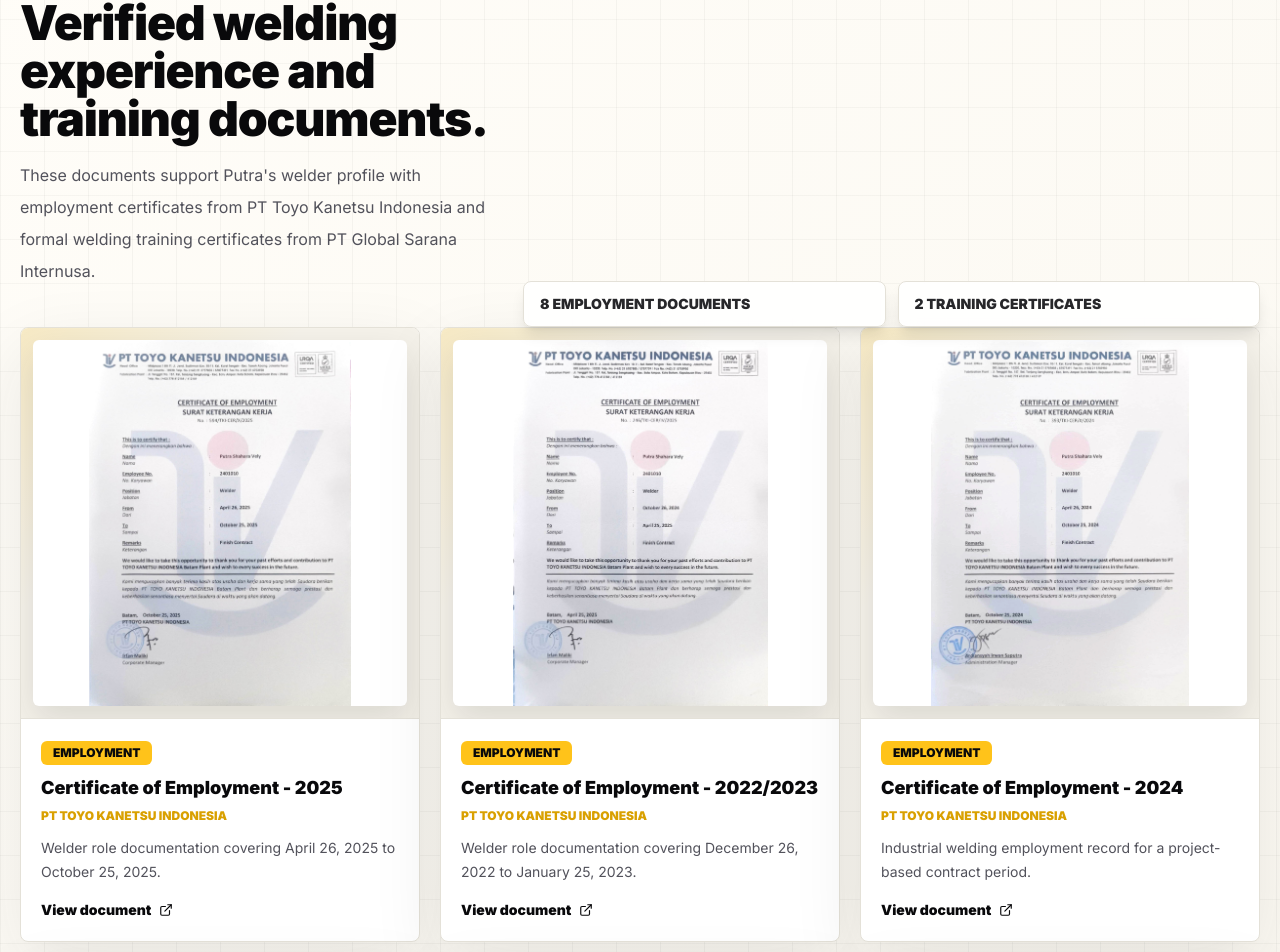
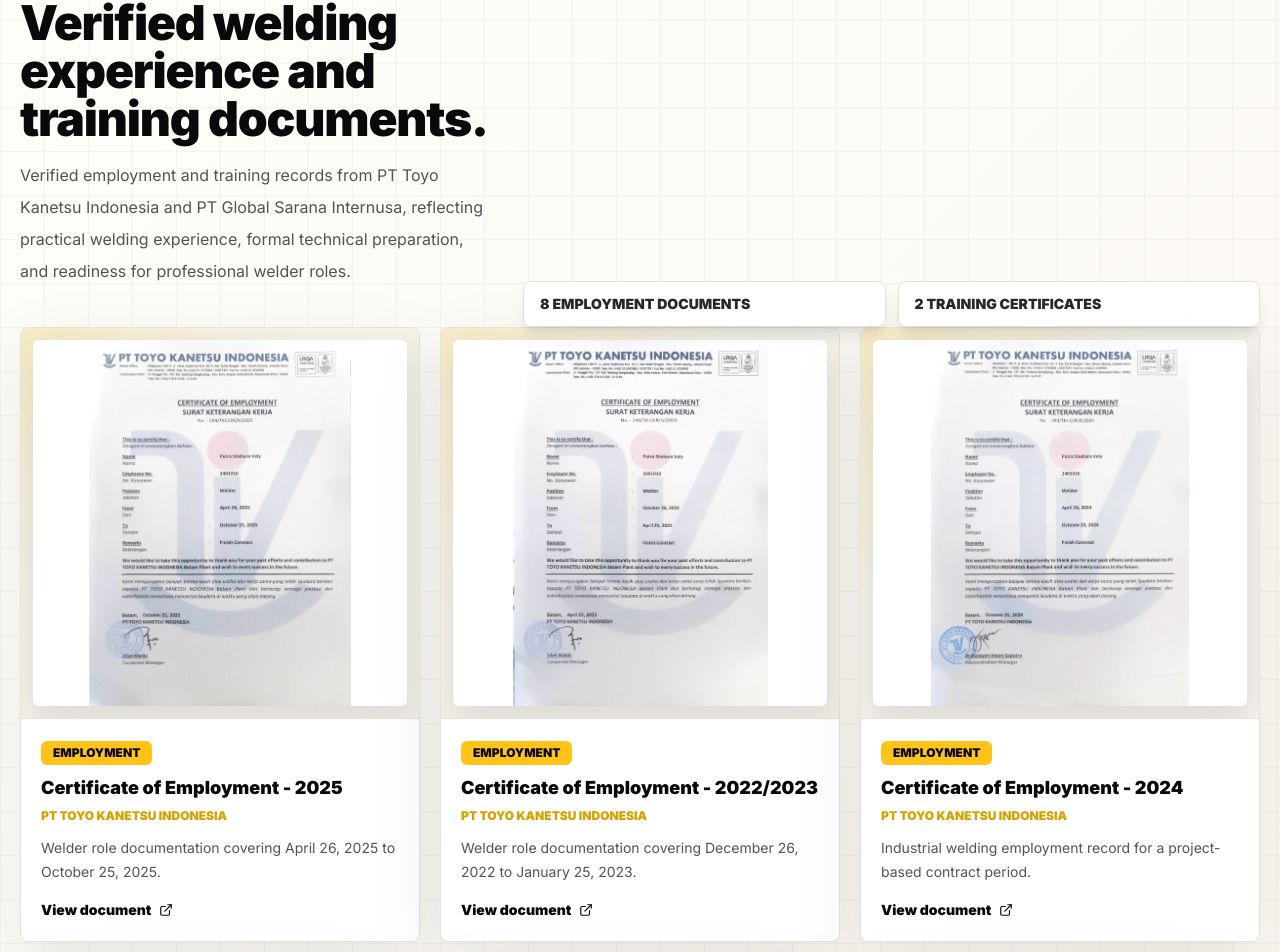
Before and after one commit to Rhisko/portfolio-putra, a React (Vite) app: page / in a window 1280 px wide. Shown: the part 3282-4234 px from the top of the page. Built offline with nearby package versions, Linux system fonts and the light colour scheme.

Commit message:
Refine document section wording

```diff
--- a/src/data/portfolio.ts
+++ b/src/data/portfolio.ts
@@ -131,7 +131,7 @@
 export const experienceDocuments = {
   title: "Verified welding experience and training documents.",
   intro:
-    "These documents support Putra's welder profile with employment certificates from PT Toyo Kanetsu Indonesia and formal welding training certificates from PT Global Sarana Internusa.",
+    "Verified employment and training records from PT Toyo Kanetsu Indonesia and PT Global Sarana Internusa, reflecting practical welding experience, formal technical preparation, and readiness for professional welder roles.",
   items: [
     {
       src: "/media/experiences/employment-certificate-2025.jpeg",
```
